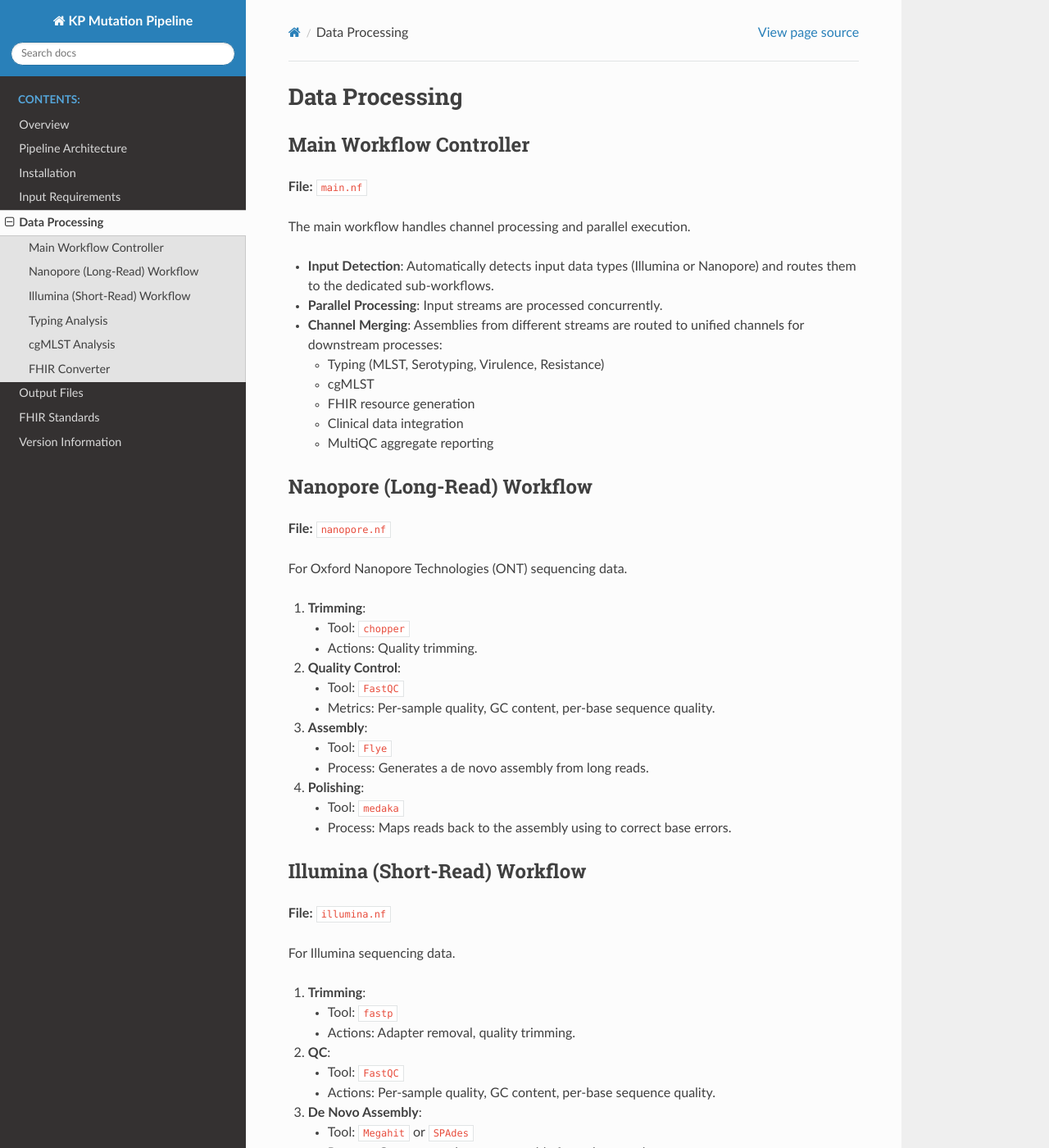
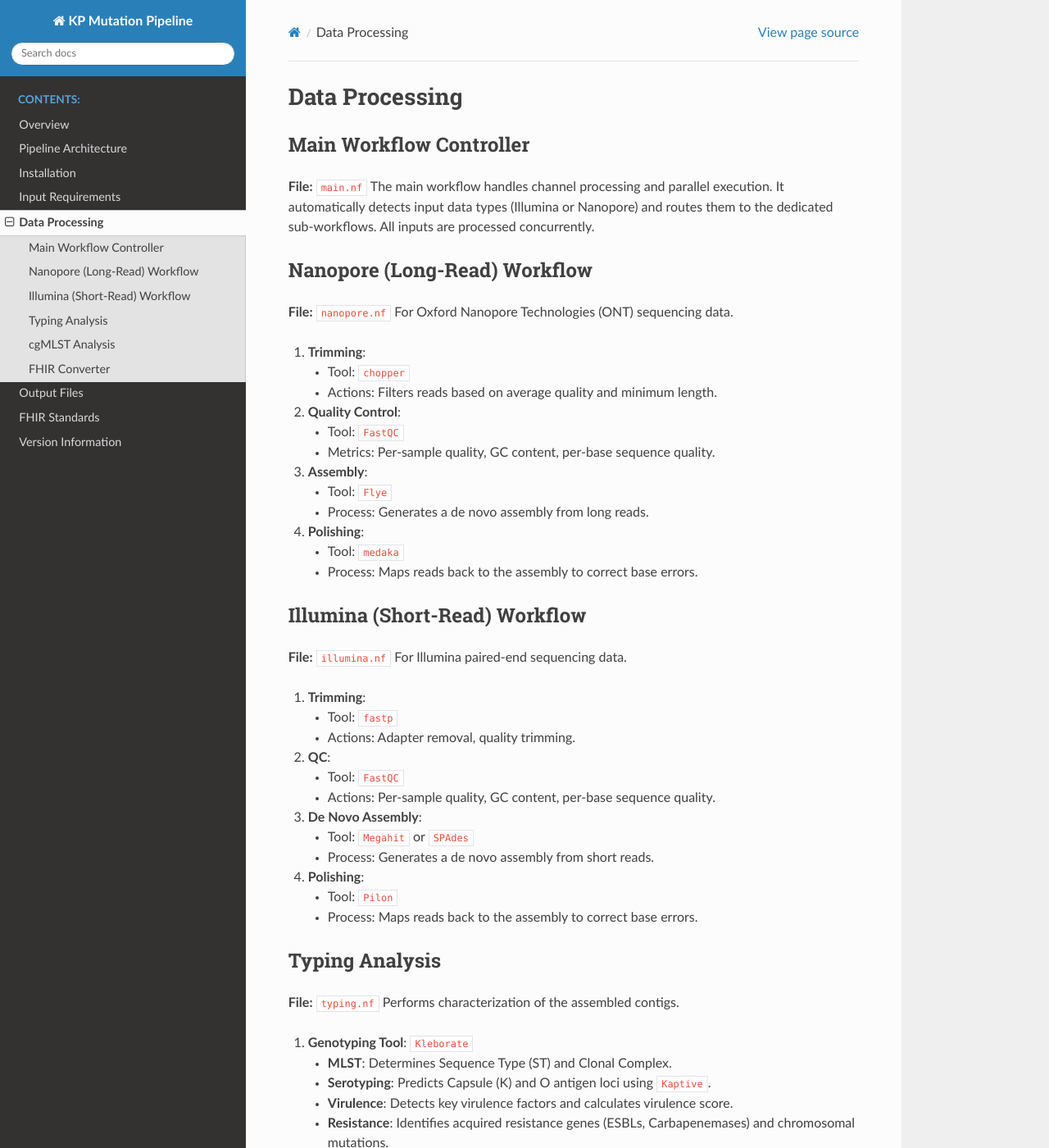
Before and after one commit to robind1/KP-pipeline-docs, a Sphinx documentation site: the page built from docs/source/components.md, in a window 1280 px wide and 1400 px high. Shown: the whole window at 82% size. Built offline with Sphinx 7.4.7 and the Read the Docs theme 3.1.0, drawn with Linux system fonts in a browser that asks for light colours; some of the changed text lies outside the part shown.

Commit message:
Update components.md

```diff
--- a/docs/source/components.md
+++ b/docs/source/components.md
@@ -2,26 +2,14 @@
 
 ## Main Workflow Controller
 **File:** `main.nf`
-
-The main workflow handles channel processing and parallel execution.
-
-*   **Input Detection**: Automatically detects input data types (Illumina or Nanopore) and routes them to the dedicated sub-workflows.
-*   **Parallel Processing**: Input streams are processed concurrently.
-*   **Channel Merging**: Assemblies from different streams are routed to unified channels for downstream processes:
-    *   Typing (MLST, Serotyping, Virulence, Resistance)
-    *   cgMLST
-    *   FHIR resource generation
-    *   Clinical data integration
-    *   MultiQC aggregate reporting
+The main workflow handles channel processing and parallel execution. It automatically detects input data types (Illumina or Nanopore) and routes them to the dedicated sub-workflows. All inputs are processed concurrently.
 
 ## Nanopore (Long-Read) Workflow
 **File:** `nanopore.nf`
-
 For Oxford Nanopore Technologies (ONT) sequencing data.
-
 1.  **Trimming**:
     *   Tool: `chopper`
-    *   Actions: Quality trimming.
+    *   Actions: Filters reads based on average quality and minimum length.
 2.  **Quality Control**:
     *   Tool: `FastQC`
     *   Metrics: Per-sample quality, GC content, per-base sequence quality.
@@ -30,13 +18,11 @@
     *   Process: Generates a de novo assembly from long reads.
 4.  **Polishing**:
     *   Tool: `medaka`
-    *   Process: Maps reads back to the assembly using to correct base errors.
+    *   Process: Maps reads back to the assembly to correct base errors.
 
 ## Illumina (Short-Read) Workflow
 **File:** `illumina.nf`
-
-For Illumina sequencing data.
-
+For Illumina paired-end sequencing data.
 1.  **Trimming**:
     *   Tool: `fastp`
     *   Actions: Adapter removal, quality trimming.
@@ -48,36 +34,31 @@
     *   Process: Generates a de novo assembly from short reads.
 4.  **Polishing**:
     *   Tool: `Pilon`
-    *   Process: Maps reads back to the assembly using to correct base errors.
+    *   Process: Maps reads back to the assembly to correct base errors.
 
 ## Typing Analysis
 **File:** `typing.nf`
-
-Performs genomic characterization of the assembled contigs.
-
+Performs characterization of the assembled contigs.
 1.  **Genotyping Tool**: `Kleborate`
     *   **MLST**: Determines Sequence Type (ST) and Clonal Complex.
     *   **Serotyping**: Predicts Capsule (K) and O antigen loci using `Kaptive`.
-    *   **Virulence**: Detects key virulence factors (Yersiniabactin, Colibactin, Aerobactin, Salmochelin, RmpADC, RmpA2) and calculates virulence score.
+    *   **Virulence**: Detects key virulence factors and calculates virulence score.
     *   **Resistance**: Identifies acquired resistance genes (ESBLs, Carbapenemases) and chromosomal mutations.
 
 ## cgMLST Analysis
 **File:** `cgmlst.nf`
 Performs core genome Multi-Locus Sequence Typing (cgMLST) analysis to assess strain relatedness.
-
 1.  **Allele Calling**: `chewBBACA`
     *   **Process**: Performs allele calling on assembled genomes against a provided [cgMLST schema](https://www.cgmlst.org/ncs/schema/Kpneumoniae312/).
 
 ## FHIR Converter
 Converts genomic typing data into HL7 FHIR R4 standard resources.
-
-1.  **Input Parsing**: Reads structured Typing and Lineage JSON files.
+1.  **Input Parsing**: Reads typing, lineage JSON, and cgMLST files.
 2.  **Mapping**:
     *   **Resistance Genes**: Mapped to LOINC codes and SNOMED CT for drug classes.
     *   **Strain Typing**: MLST mapped to LOINC.
     *   **Capsule Typing**: K-type mapped to LOINC.
     *   **Virulence**: Virulence scores and factors mapped to observation components.
 3.  **Resource Creation**:
-    *   Generates `Observation` resources for resistance genes, susceptibility assessments, and strain characteristics.
-
-    *   Embeds interpretation of "High Risk Clones" and resistance profiles (e.g., ESBL/Carbapenemase producer status).
+    *   Generates `Observation` resources for resistance genes, strain characteristics, and cgMLST assignment.
+    *   Generates two `DiagnosticReport` resources. First, for the conclusion from all resistance genes detected, and second for the cgMLST statistics.
```
